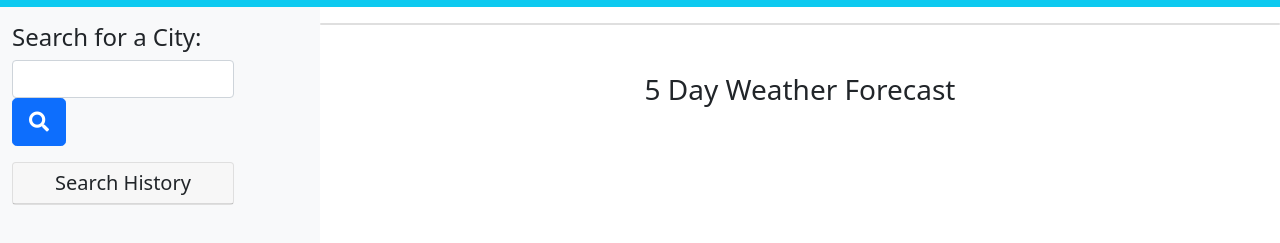
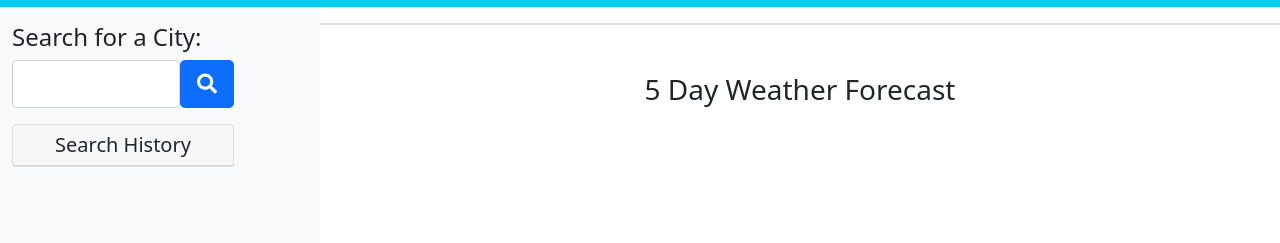
Before and after one commit to Haozhe-H/uniqueish-weather-dashboard, a plain HTML site: page index.html in a window 1280 px wide. Shown: the part 57-300 px from the top of the page. Drawn offline with nearby package versions, Linux system fonts and the light colour scheme.

Commit message:
update readme

```diff
--- a/index.html
+++ b/index.html
@@ -35,9 +35,9 @@
 
                     <!--seatch section-->
                     <form class="form-group" id="search-city">
-                        <label for="city-name" class="h4">Search for a City:</label>
-                        <div class="form-inline">
-                            <input type="text" class="form-control w-75" id="city-input">
+                        <label for="city-name" class="h4 d-flex">Search for a City:</label>
+                        <div class="form-inline d-flex w-75">
+                            <input type="text" class="form-control" id="city-input">
                             <button type="submit" class="btn btn-primary btn-lg btn-block" id="search"><i class="fas fa-search"></i></button>
                         </div>
                         <p class="text-danger" id="error"></p>
```
Also changed, not shown: assests/image/screenshot.JPG.
